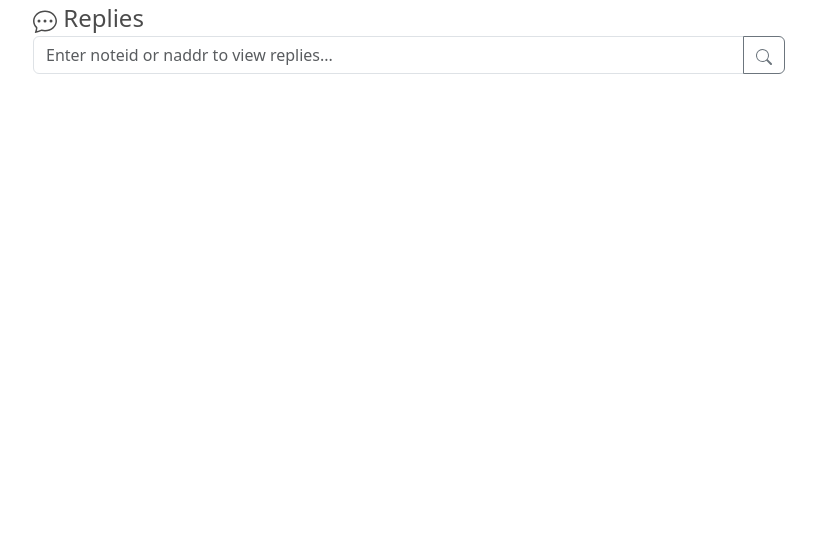
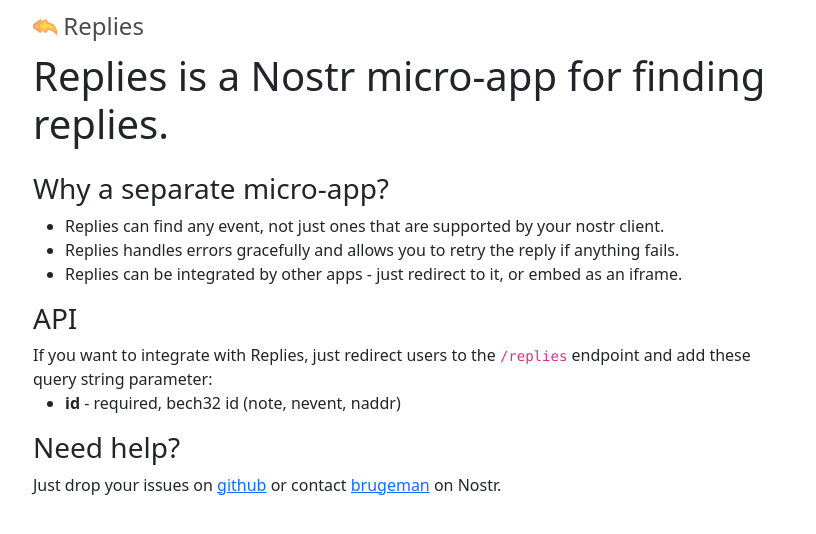
Before and after one commit to nostrband/replies, a React (Create React App) app: page /about in a window 1280 px wide. Shown: the top 534 px of the page, without its empty margins (231-1047 px from the left). Built offline with nearby package versions, Linux system fonts and the light colour scheme.

Commit message:
feat: add router

```diff
--- a/src/App.tsx
+++ b/src/App.tsx
@@ -1,27 +1,17 @@
-import { useSearchParams } from "react-router-dom";
+import { Route, Routes } from "react-router-dom";
 import "./App.css";
+import Home from "./pages/Home";
+import About from "./pages/About";
 import Header from "./components/Header/Header";
-import Thread from "./components/Thread/Thread";
-import Search from "./components/Search/Search";
 
 function App() {
-  const [searchParams] = useSearchParams();
-  const id = searchParams.get("id");
-
   return (
     <div className="app">
-      {!id && (
-        <>
-          <Header />
-          <Search />
-        </>
-      )}
-      {id && (
-        <>
-          <Header />
-          <Thread anchor={id} />
-        </>
-      )}
+      <Header />
+      <Routes>
+        <Route path="*" element={<Home />} />
+        <Route path="/about" element={<About />} />
+      </Routes>
     </div>
   );
 }
--- a/src/components/Header/Header.css
+++ b/src/components/Header/Header.css
@@ -1,4 +1,6 @@
 .header {
+  display: flex;
+  align-items: center;
   color: black;
   text-decoration: none;
   padding: 0.5rem 0;
--- a/src/components/Header/Header.tsx
+++ b/src/components/Header/Header.tsx
@@ -1,11 +1,12 @@
-import { ChatDots } from "react-bootstrap-icons";
+import { ReplyAllFill } from "react-bootstrap-icons";
 import "./Header.css";
 import { Link } from "react-router-dom";
 
 const Header = () => {
   return (
     <Link to={"/"} className="header">
-      <ChatDots /> Replies
+      <ReplyAllFill color="#ffc107" stroke="#fd7e14" />
+      &nbsp;Replies
     </Link>
   );
 };
--- a/src/components/Search/Search.tsx
+++ b/src/components/Search/Search.tsx
@@ -35,11 +35,11 @@
   };
 
   return (
-    <InputGroup className="mb-3" id="search-input">
+    <InputGroup className="mt-3 mb-3" id="search-input">
       <Form.Control
         value={inputValue ? inputValue : ""}
         onChange={(e) => setInputValue(e.target.value)}
-        placeholder={"Enter noteid or naddr to view replies..."}
+        placeholder={"Enter noteid, naddr, nevent..."}
         onKeyDown={searchHandleByEnter}
       />
       <Button
--- /dev/null
+++ b/src/pages/About.tsx
@@ -0,0 +1,51 @@
+const About = () => {
+  return (
+    <div>
+      <h1 className="mb-4">
+        Replies is a Nostr micro-app for finding replies.
+      </h1>
+
+      <h3>Why a separate micro-app?</h3>
+      <p>
+        <ul>
+          <li>
+            Replies can find any event, not just ones that are supported by your
+            nostr client.
+          </li>
+          <li>
+            Replies handles errors gracefully and allows you to retry the reply
+            if anything fails.
+          </li>
+          <li>
+            Replies can be integrated by other apps - just redirect to it, or
+            embed as an iframe.
+          </li>
+        </ul>
+      </p>
+
+      <h3>API</h3>
+      <p>
+        If you want to integrate with Replies, just redirect users to the{" "}
+        <code>/replies</code> endpoint and add these query string parameter:
+        <ul>
+          <li>
+            <b>id</b> - required, bech32 id (note, nevent, naddr){" "}
+          </li>
+        </ul>
+      </p>
+
+      <h3>Need help?</h3>
+      <p>
+        Just drop your issues on{" "}
+        <a href="https://github.com/nostrband/replies/issues">github</a> or
+        contact{" "}
+        <a href="https://snort.social/p/npub1xdtducdnjerex88gkg2qk2atsdlqsyxqaag4h05jmcpyspqt30wscmntxy">
+          brugeman
+        </a>{" "}
+        on Nostr.
+      </p>
+    </div>
+  );
+};
+
+export default About;
--- /dev/null
+++ b/src/pages/Home.tsx
@@ -0,0 +1,37 @@
+import Header from "../components/Header/Header";
+import Thread from "../components/Thread/Thread";
+import Search from "../components/Search/Search";
+import { Link, useSearchParams } from "react-router-dom";
+
+const Home = () => {
+  const [searchParams] = useSearchParams();
+  const id = searchParams.get("id");
+  return (
+    <>
+      {!id && (
+        <>
+          <div className="app-container">
+            <p>Enter noteid or naddr to view replies</p>
+            <Search />
+            <p className="mt-4">
+              To learn more about this Nostr micro-app and how to use it click{" "}
+              <Link to="/about">here</Link>.
+            </p>
+            <footer className="mt-5 mb-2">
+              Replies is an{" "}
+              <Link to="https://github.com/nostrband/replies">open-source</Link>{" "}
+              micro-app by <Link to="https://nostr.band">nostr.band</Link>.
+            </footer>
+          </div>
+        </>
+      )}
+      {id && (
+        <>
+          <Thread anchor={id} />
+        </>
+      )}
+    </>
+  );
+};
+
+export default Home;
```
